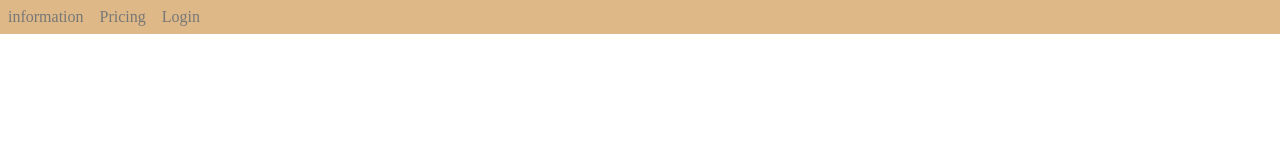
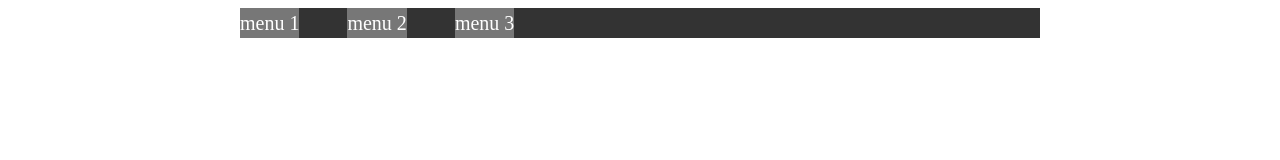
Before and after one commit to erwinfazza/dropdown-menu, a plain HTML site: page index.html in a window 1280 px wide. Drawn offline with Linux system fonts and the light colour scheme.

Commit message:
menambahkan dropdown

```diff
--- a/index.html
+++ b/index.html
@@ -8,13 +8,21 @@
     <link rel="stylesheet" href="style.css" />
   </head>
   <body>
-    <div class="header">
-      <div class="dropdown">
-        <button class="link">information</button>
-        <div class="dropdown-menu"></div>
-      </div>
-      <a href="#" class="link">Pricing</a>
-      <button class="link">Login</button>
+    <div id="halaman">
+      <nav>
+        <ul>
+          <li><a href="#">menu 1</a></li>
+          <li>
+            <a href="#">menu 2</a>
+            <ul>
+              <li><a href="#">home</a></li>
+              <li><a href="#">about</a></li>
+              <li><a href="#">page</a></li>
+            </ul>
+          </li>
+          <li><a href="#">menu 3</a></li>
+        </ul>
+      </nav>
     </div>
   </body>
 </html>
--- a/style.css
+++ b/style.css
@@ -1,29 +1,45 @@
-body {
+#halaman {
+  width: 800px;
+  margin: auto;
+}
+nav {
+  background-color: #333;
+  display: inline-block;
+  width: 100%;
+}
+nav ul {
+  display: flex;
+  padding: 0;
   margin: 0;
+  gap: 3rem;
+  list-style: none;
 }
-.header {
-  background-color: burlywood;
-  display: flex;
-  padding: 0.5rem;
-  align-items: baseline;
-  gap: 1rem;
+nav ul li {
+  background-color: #777;
+  float: left;
+  align-items: center;
 }
-.link {
-  background: none;
-  border: none;
+nav a {
+  display: block;
+  padding: 0;
+  color: #fff;
+  line-height: 30px;
+  font-size: 20px;
   text-decoration: none;
-  color: #777;
-  font-family: inherit;
-  font-size: inherit;
-  cursor: pointer;
-  padding: 0;
 }
-.link:hover {
-  color: black;
+nav a:hover {
+  background-color: #000;
 }
-.dropdown {
+/* dropdown */
+nav ul ul {
+  display: none;
+  position: absolute;
+  top: 60px;
+}
+nav ul li:hover > ul {
+  display: block;
+  width: 170px;
+  float: none;
+  display: list-item;
   position: relative;
 }
-.dropdown-menu {
-  position: absolute;
-}
```
